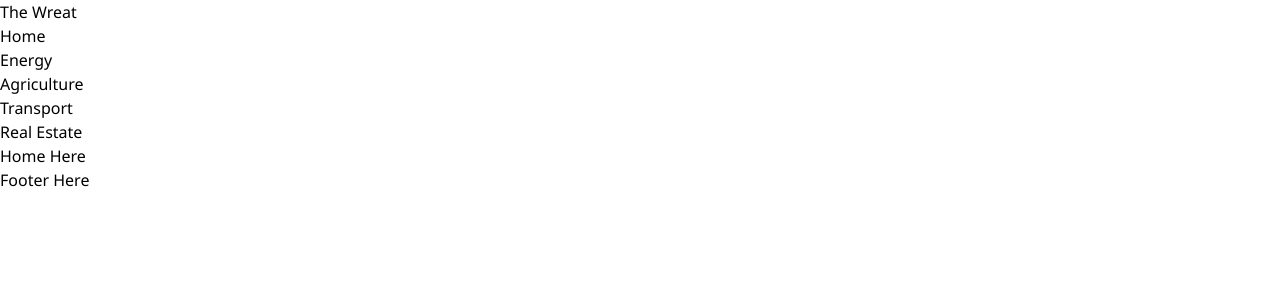
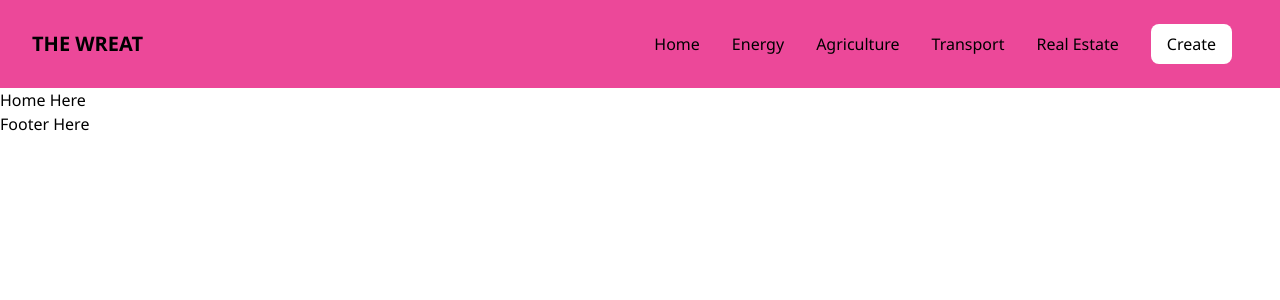
Before and after one commit to Andrew-Ochieng/the-wreat, a React (Create React App) app: page / in a window 1280 px wide. Shown: the top 300 px of the page. Built offline with nearby package versions, Linux system fonts and the light colour scheme.

Commit message:
add navbar styling

```diff
--- a/src/App.js
+++ b/src/App.js
@@ -1,4 +1,4 @@
-import { BrowserRouter as Router, Routes, Route } from 'react-router-dom';
+import { BrowserRouter, Routes, Route } from 'react-router-dom';
 import './App.css';
 import Navbar from './components/Navbar';
 import Footer from './components/Footer';
@@ -14,7 +14,7 @@ import WasteManagement from './pages/WasteManagement';
 function App() {
   return (
     <div className="App">
-      <Router>
+      <BrowserRouter>
         <Navbar />
 
         <Routes>
@@ -28,7 +28,7 @@ function App() {
         </Routes>
 
         <Footer />
-      </Router>
+      </BrowserRouter>
 
     </div>
   );
--- a/src/components/Navbar.js
+++ b/src/components/Navbar.js
@@ -5,28 +5,31 @@ const Navbar = () => {
 
     return (
         <div className="">
-            <nav>
-                <div>
+            <nav className="bg-pink-500 px-8 py-6">
+                <div className="flex items-center justify-between ">
                     <div>
-                        <Link to='/'>The Wreat</Link>
+                        <Link className="text-xl uppercase font-semibold" to='/'>The Wreat</Link>
                     </div>
 
                     <div>
-                        <ul>
-                            <li>
+                        <ul className="flex items-center">
+                            <li className="mx-4">
                                 <Link to='/'>Home</Link>
                             </li>
-                            <li>
+                            <li className="mx-4">
                                 <Link to='/energy'>Energy</Link>
                             </li>
-                            <li>
+                            <li className="mx-4">
                                 <Link to='/agriculture'>Agriculture</Link>
                             </li>
-                            <li>
+                            <li className="mx-4">
                                 <Link to='/transport'>Transport</Link>
                             </li>
-                            <li>
+                            <li className="mx-4">
                                 <Link to='/realestate'>Real Estate</Link>
+                            </li>
+                            <li className="mx-4 bg-white py-2 px-4 rounded-lg">
+                                <Link to='/create'>Create</Link>
                             </li>
                         </ul>
                     </div>
```
